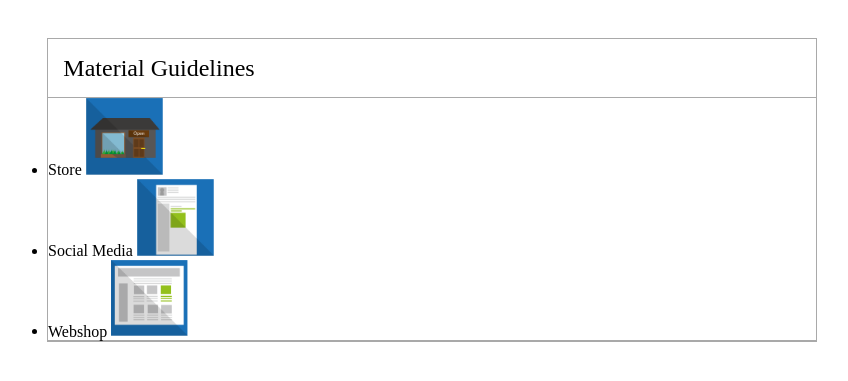
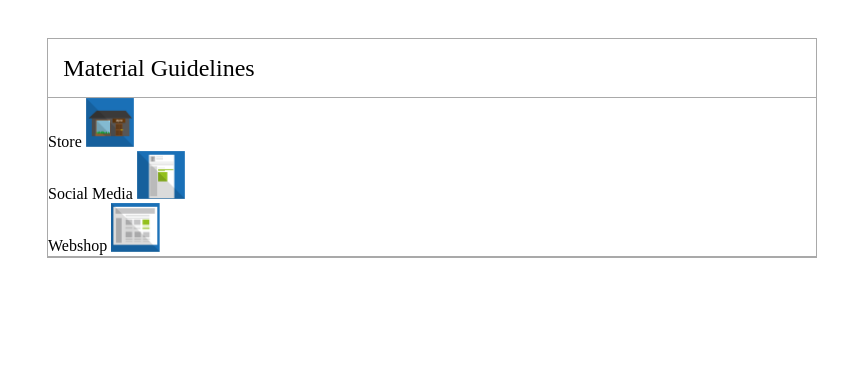
Before and after one commit to Dannyfk/Grundfos, a PHP site: page /materialGuidelines.php in a window 1280 px wide. Shown: the top 381 px of the page, without its empty margins (208-1056 px from the left). Run offline with PHP 8.4, Linux system fonts and the light colour scheme.

Commit message:
Guide ul

```diff
--- a/css/Guideline.css
+++ b/css/Guideline.css
@@ -74,11 +74,22 @@ h1 {
   opacity: 0.5;
 }
 
-.selector ul {
-    display:inline;
+.selection {
+
 }
 
-.selector img {
+.selection ul  {
+    display:inline;
+    list-style:none;
+    display:table;
+    table-layout:fixed;
+}
+
+.selection ul li {
+    display:table cell;
+}
+
+.selection img {
     width:10%;
     height: auto;
 }
--- a/guidelineSelect.php
+++ b/guidelineSelect.php
@@ -25,7 +25,7 @@
         <a href="#">
         <h2> Social Media </h2>
         <img src="images/social.png">
-        <p> Hvordan i kan markedføre på de sociale medier </p>
+        <p> Hvordan i kan markedsføre på de sociale medier </p>
         </a>
     </div>
 
--- a/materialGuidelines.php
+++ b/materialGuidelines.php
@@ -9,13 +9,13 @@
 <div class="wrapper">
 <h1> Material Guidelines </h1>
 
-    <ul class=selector>
+<section class="selection">
+    <ul>
         <li> Store <img src="images/store.png"> </li>
         <li> Social Media <img src="images/social.png"> </li>
         <li> Webshop <img src="images/webshop.png"> </li>
-
     </ul>
 
-
+</section>
 
 </div>
```
